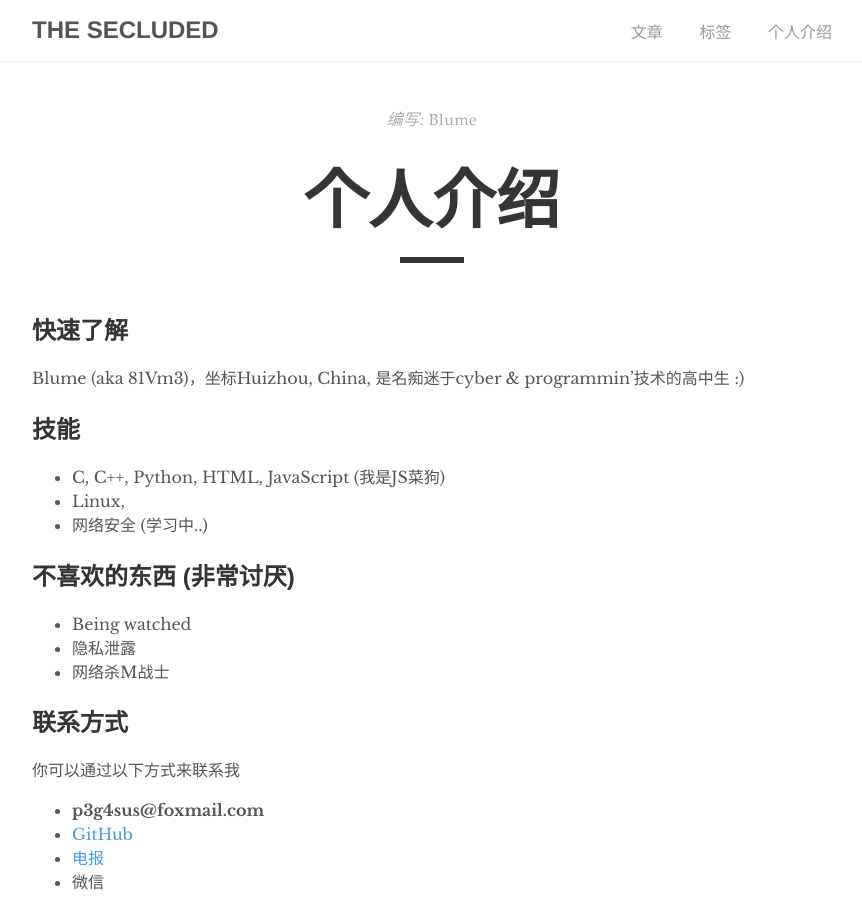
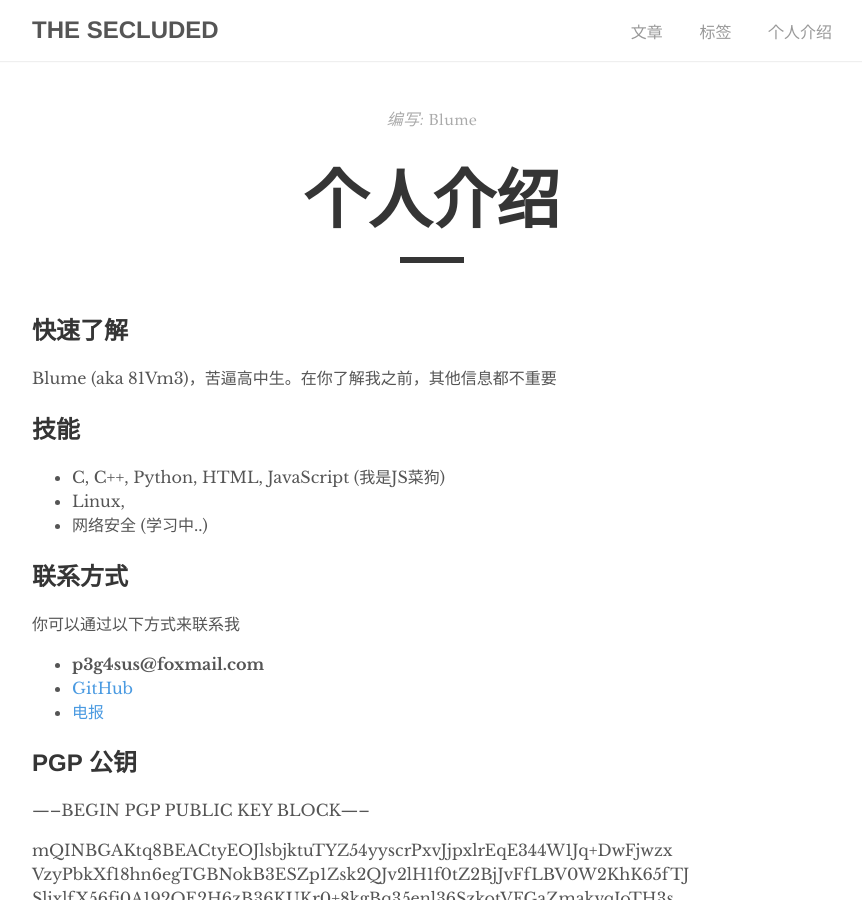
Before and after one commit to 81Vm3/blume-blog, a Jekyll site: the page built from _pages/about.md, in a window 1280 px wide and 900 px high. Shown: the whole window, without its empty margins (208-1070 px from the left). Built offline with Jekyll 4.4.1, drawn with Linux system fonts in a browser that asks for light colours.

Commit message:
changed about.md

```diff
--- a/_pages/about.md
+++ b/_pages/about.md
@@ -6,25 +6,18 @@ permalink: /about/
 ---
 
 ## 快速了解
-Blume (aka 81Vm3)，坐标Huizhou, China, 是名痴迷于cyber & programmin'技术的高中生 :)
+Blume (aka 81Vm3)，苦逼高中生。在你了解我之前，其他信息都不重要
 
 ## 技能
 - C, C++, Python, HTML, JavaScript (我是JS菜狗)
 - Linux,
 - 网络安全 (学习中..)
 
-## 不喜欢的东西 (非常讨厌)
-- Being watched
-- 隐私泄露
-- 网络杀M战士
-
 ## 联系方式
 你可以通过以下方式来联系我
 - **p3g4sus@foxmail.com**
 - [GitHub](https://github.com/81Vm3)
 - [电报](https://t.me/voy4g3r)
-- 微信
-  * <img src="/assets/wechat.jpg" height="128"/>
 
 ## PGP 公钥
 
```
